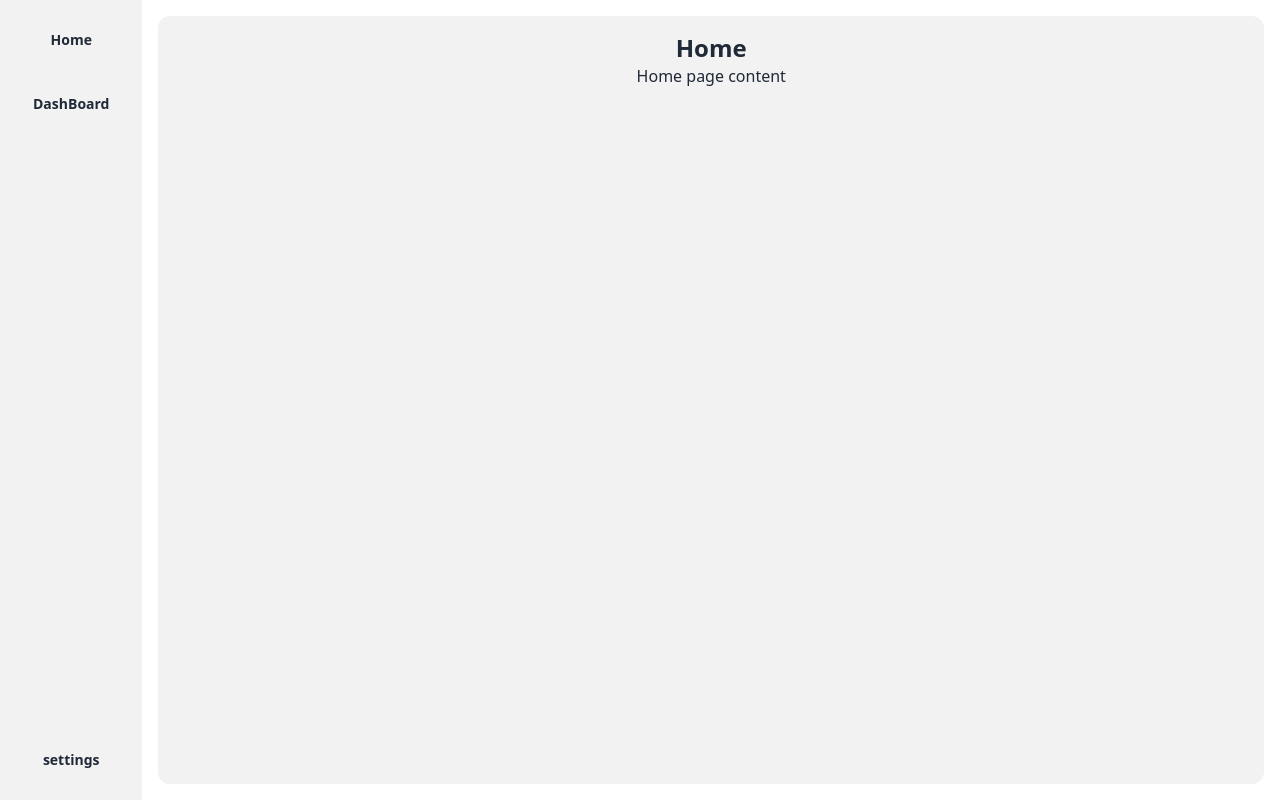
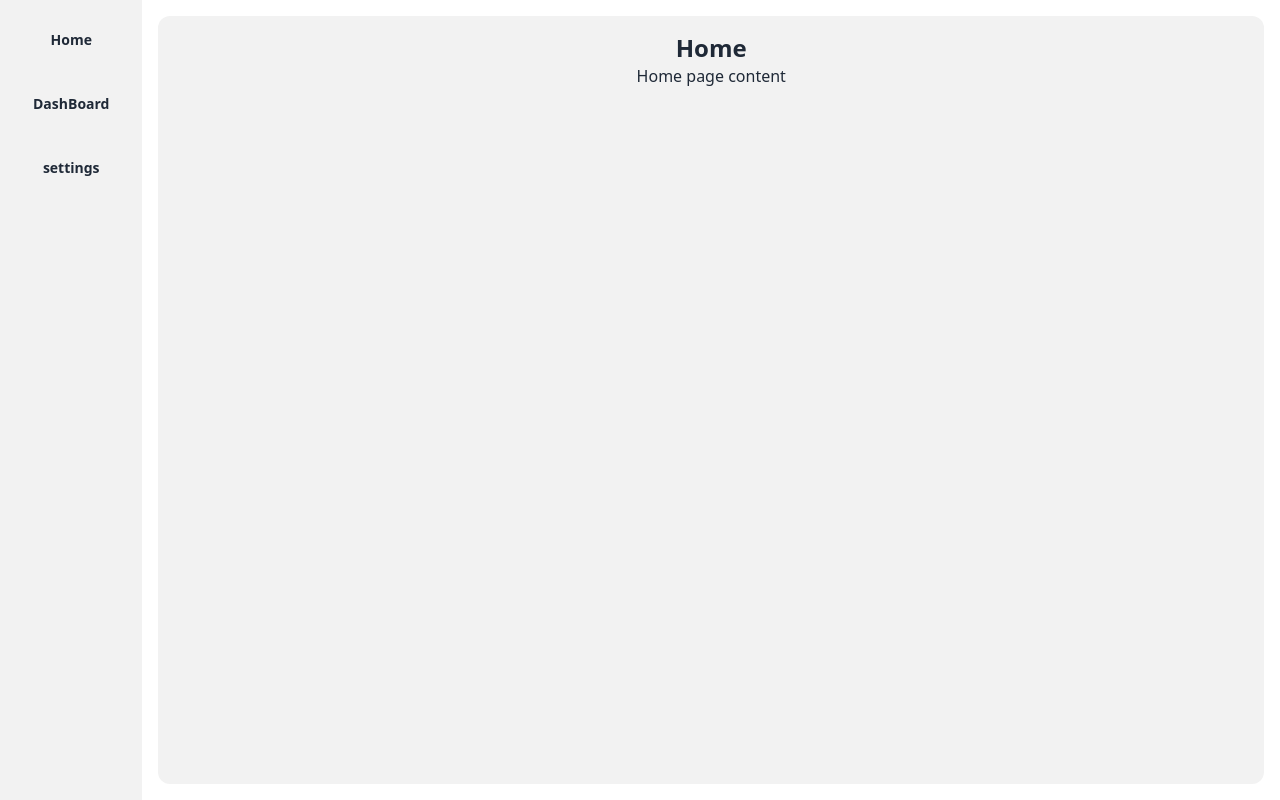
Before and after one commit to DingYuanhao/next-daisy-template, a Next.js app: page / in a window 1280 px wide. Built offline with nearby package versions, Linux system fonts and the light colour scheme.

Commit message:
feat: added usehooks-ts

```diff
--- a/package.json
+++ b/package.json
@@ -12,7 +12,8 @@
     "daisyui": "^4.5.0",
     "next": "14.0.4",
     "react": "^18",
-    "react-dom": "^18"
+    "react-dom": "^18",
+    "usehooks-ts": "^2.9.2"
   },
   "devDependencies": {
     "@types/node": "^20",
--- a/src/app/layout.tsx
+++ b/src/app/layout.tsx
@@ -1,5 +1,5 @@
 import type { Metadata } from "next";
-import './globals.css';
+import "./globals.css";
 
 export const metadata: Metadata = {
   title: "Next Daisy Template",
--- a/src/components/NavBar/index.tsx
+++ b/src/components/NavBar/index.tsx
@@ -1,24 +1,22 @@
 "use client";
 
-import Link from "next/link";
 import { useRouter } from "next/navigation";
 
 export default function NavBar() {
   const router = useRouter();
+
   return (
     <nav className="flex flex-col h-screen w-40 p-4 gap-4 bg-base-200">
       <button className="btn btn-ghost" onClick={() => router.push("/")}>
         Home
       </button>
-      <button className="btn btn-ghost" onClick={() => router.push("/dashboard")}>
+      <button
+        className="btn btn-ghost"
+        onClick={() => router.push("/dashboard")}
+      >
         DashBoard
       </button>
-      {/* <button className="btn mt-auto">
-        light / dark
-      </button> */}
-      <button className="btn btn-ghost mt-auto">
-        settings
-      </button>
+      <button className="btn btn-ghost">settings</button>
     </nav>
   );
 }
```
Also changed, not shown: 1 other file (tests, documents, lock files or other folders).
